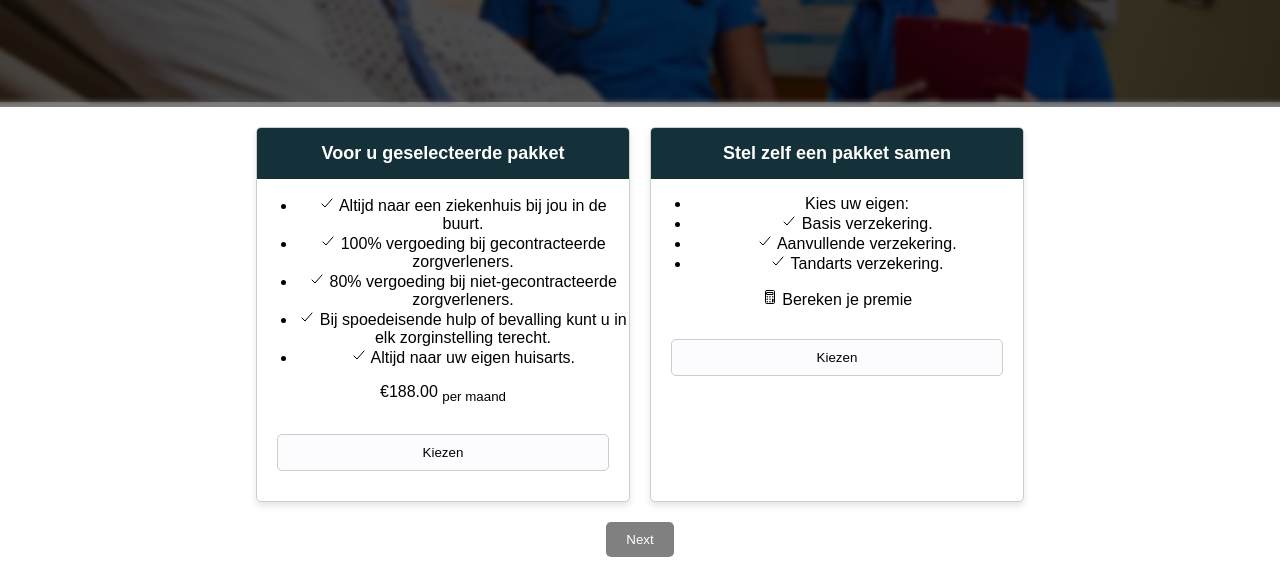
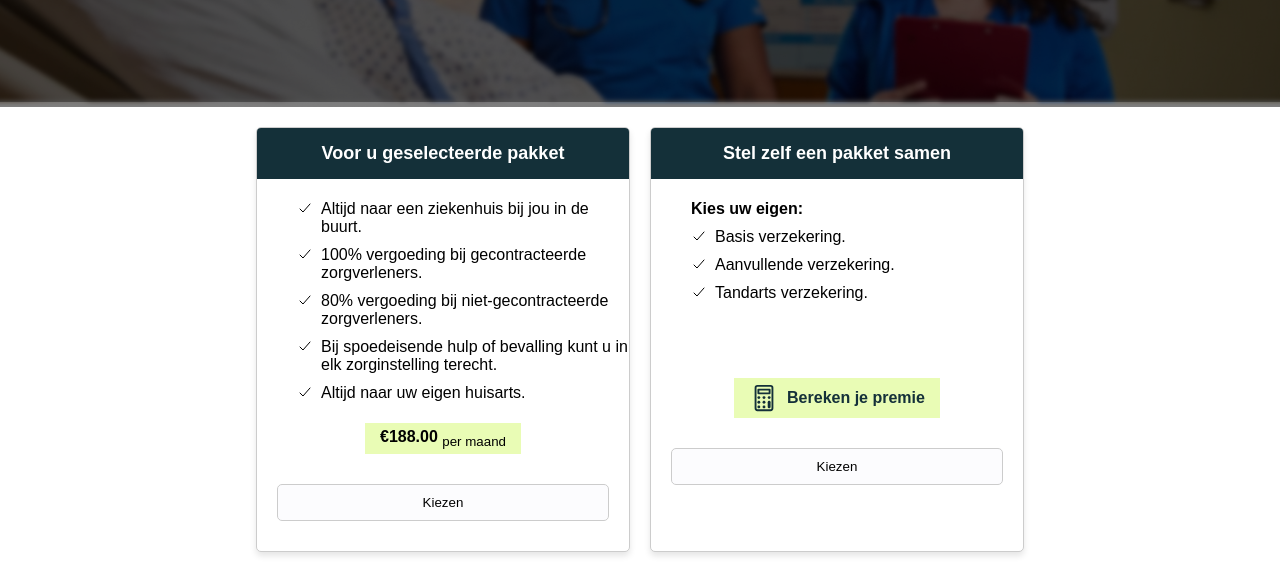
Before and after one commit to JonasWesselius/Zekur, a plain HTML site: page stap2.html in a window 1280 px wide. Shown: the part 312-881 px from the top of the page. Drawn offline with nearby package versions, Linux system fonts and the light colour scheme.

Commit message:
Update cards.css

```diff
--- a/cards.css
+++ b/cards.css
@@ -51,3 +51,71 @@
     background-color: var(--secondary-colour);
     border-color: var(--secondary-colour);
 }
+/* ------------------------------------stap 2------------------------ */
+.card ul{
+    text-align: left;
+    list-style: none;
+}
+
+.check{
+    flex-shrink: 0;
+    margin-right: 8px;
+}
+
+.card_bold{
+    font-weight: bold;
+}
+
+.list-text {
+    display: inline-block;
+    text-indent: 0;
+    line-height: 1.5;
+}
+
+li {
+    display: flex;
+    align-items: flex-start;
+    padding: 5px 0;
+}
+
+.card-options2{
+    margin-top: 75px;
+}
+
+.prijs{
+    background-color: var(--secondary-colour);
+    padding: 5px 15px;
+    position: relative;
+    display: inline-block;
+    justify-content: center;
+    align-items: center;
+    font-weight: 600;
+}
+
+.prijs sub{
+    font-weight: 400;
+}
+
+.calc{
+    background-color: var(--secondary-colour);
+    padding: 5px 15px;
+    display: inline-flex;
+    justify-content: start;
+    align-items: center;
+    gap: 8px;
+    font-weight: 600;
+    text-decoration: none;
+    color: var(--main-colour);
+    margin-top: 55px;
+}
+
+.icon {
+    font-size: 30px; /* Grootte van het icoon */
+    color: var(--main-colour);
+}
+
+.btn-premie {
+    font-size: 16px;
+    text-decoration: none;
+    color: inherit;
+}
```
